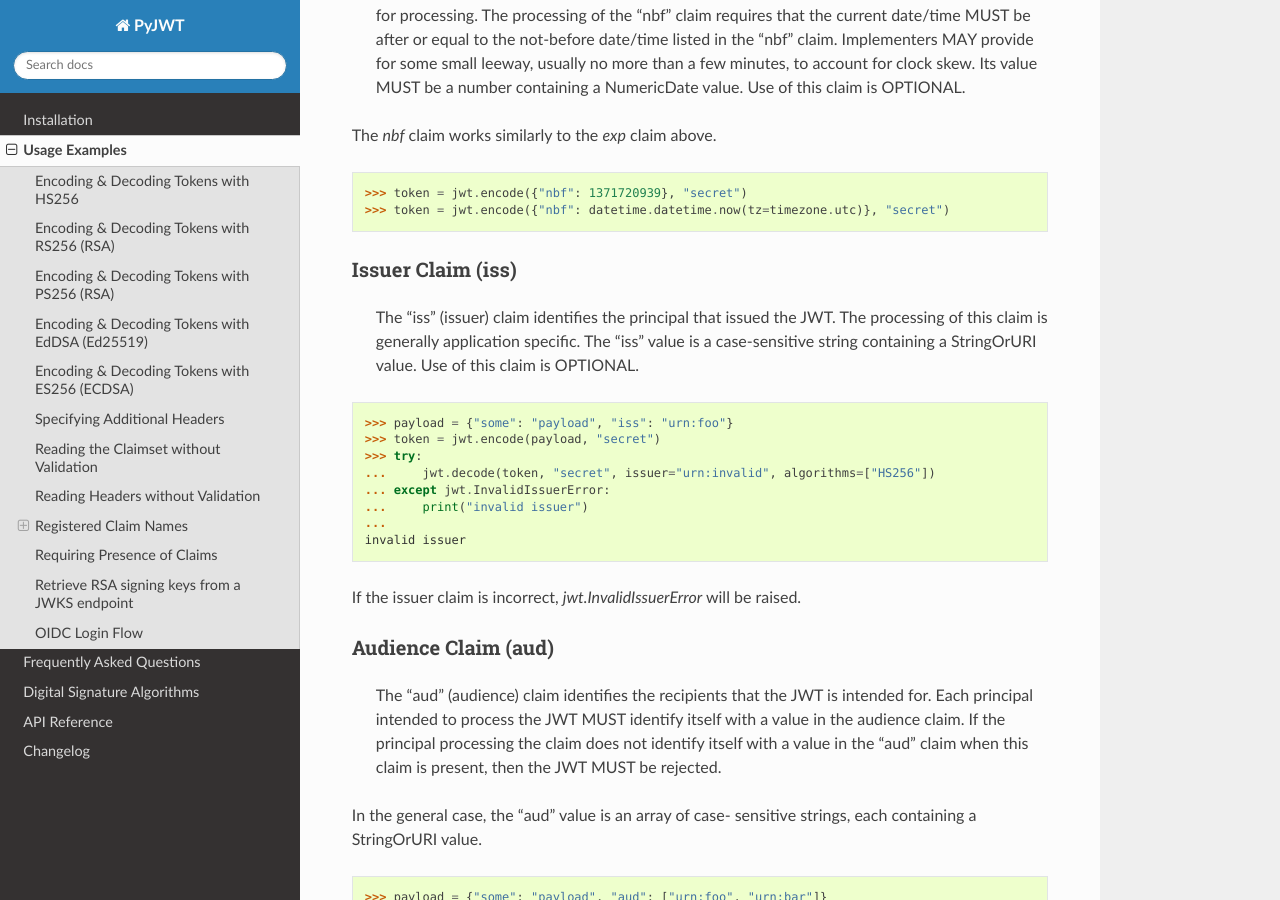
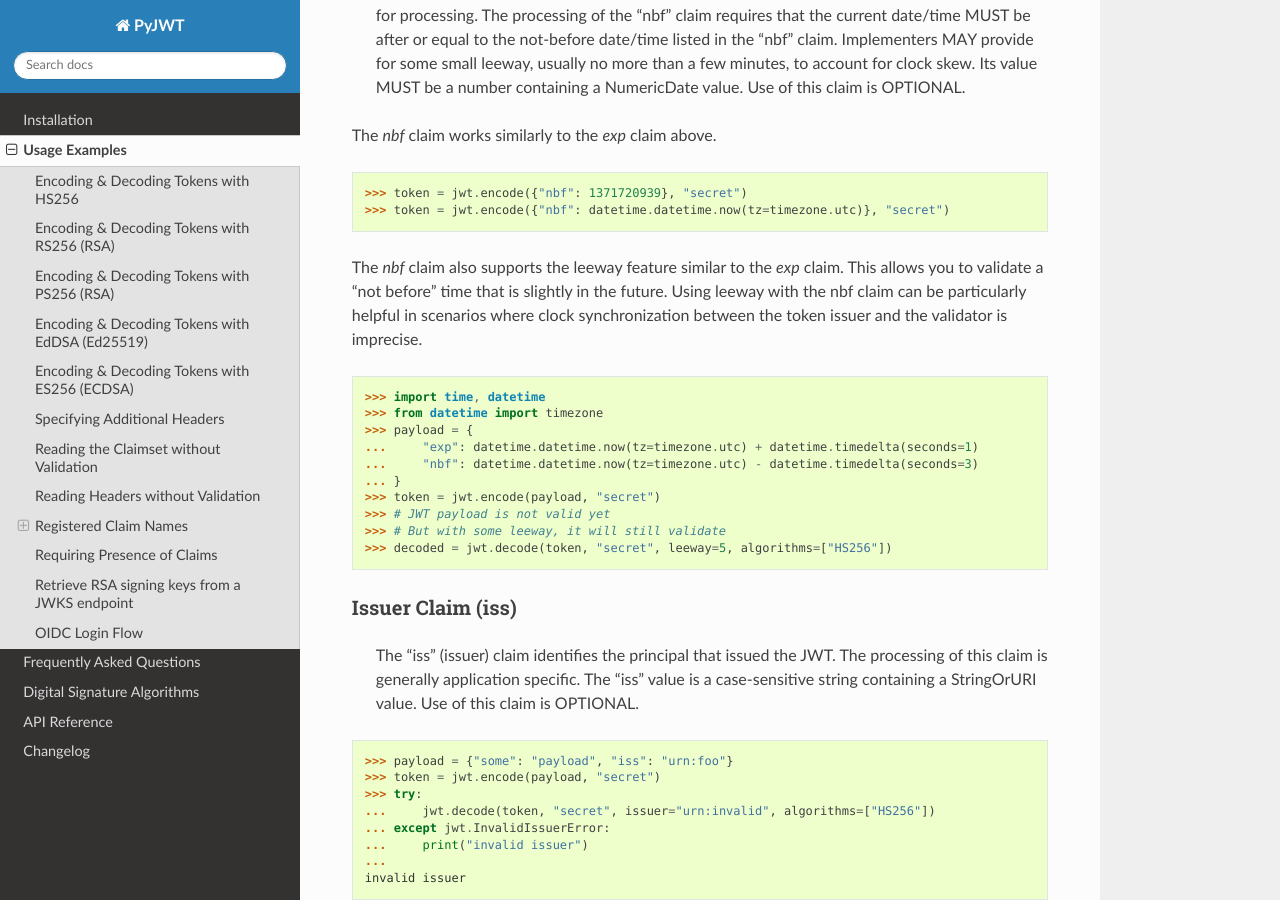
Before and after one commit to jpadilla/pyjwt, a Sphinx documentation site: the page built from docs/usage.rst, in a window 1280 px wide and 900 px high, scrolled down 4337 px. Built offline with Sphinx 7.4.7 and the Read the Docs theme 3.1.0, drawn with Linux system fonts in a browser that asks for light colours.

Commit message:
Make note of use of leeway with nbf
Leeway is also implemented for the nbf claim.  Add documentation on using leeway with nbf, and why it could be necessary.

```diff
--- a/docs/usage.rst
+++ b/docs/usage.rst
@@ -234,6 +234,25 @@ The `nbf` claim works similarly to the `exp` claim above.
     >>> token = jwt.encode({"nbf": 1371720939}, "secret")
     >>> token = jwt.encode({"nbf": datetime.datetime.now(tz=timezone.utc)}, "secret")
 
+The `nbf` claim also supports the leeway feature similar to the `exp` claim. This
+allows you to validate a “not before” time that is slightly in the future. Using
+leeway with the nbf claim can be particularly helpful in scenarios where clock
+synchronization between the token issuer and the validator is imprecise.
+
+.. code-block:: pycon
+
+    >>> import time, datetime
+    >>> from datetime import timezone
+    >>> payload = {
+    ...     "exp": datetime.datetime.now(tz=timezone.utc) + datetime.timedelta(seconds=1)
+    ...     "nbf": datetime.datetime.now(tz=timezone.utc) - datetime.timedelta(seconds=3)
+    ... }
+    >>> token = jwt.encode(payload, "secret")
+    >>> # JWT payload is not valid yet
+    >>> # But with some leeway, it will still validate
+    >>> decoded = jwt.decode(token, "secret", leeway=5, algorithms=["HS256"])
+
+
 Issuer Claim (iss)
 ~~~~~~~~~~~~~~~~~~
 
```
